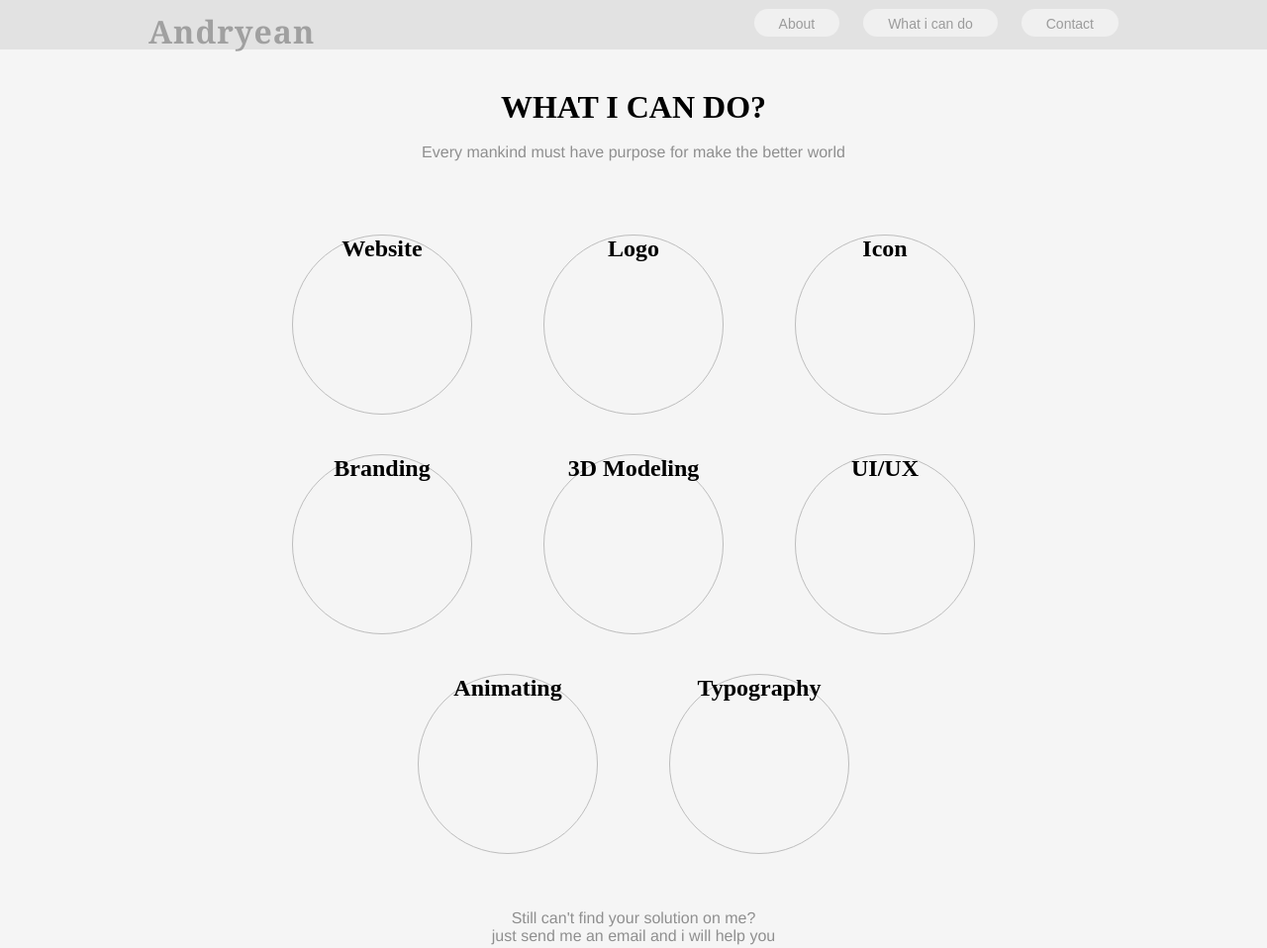
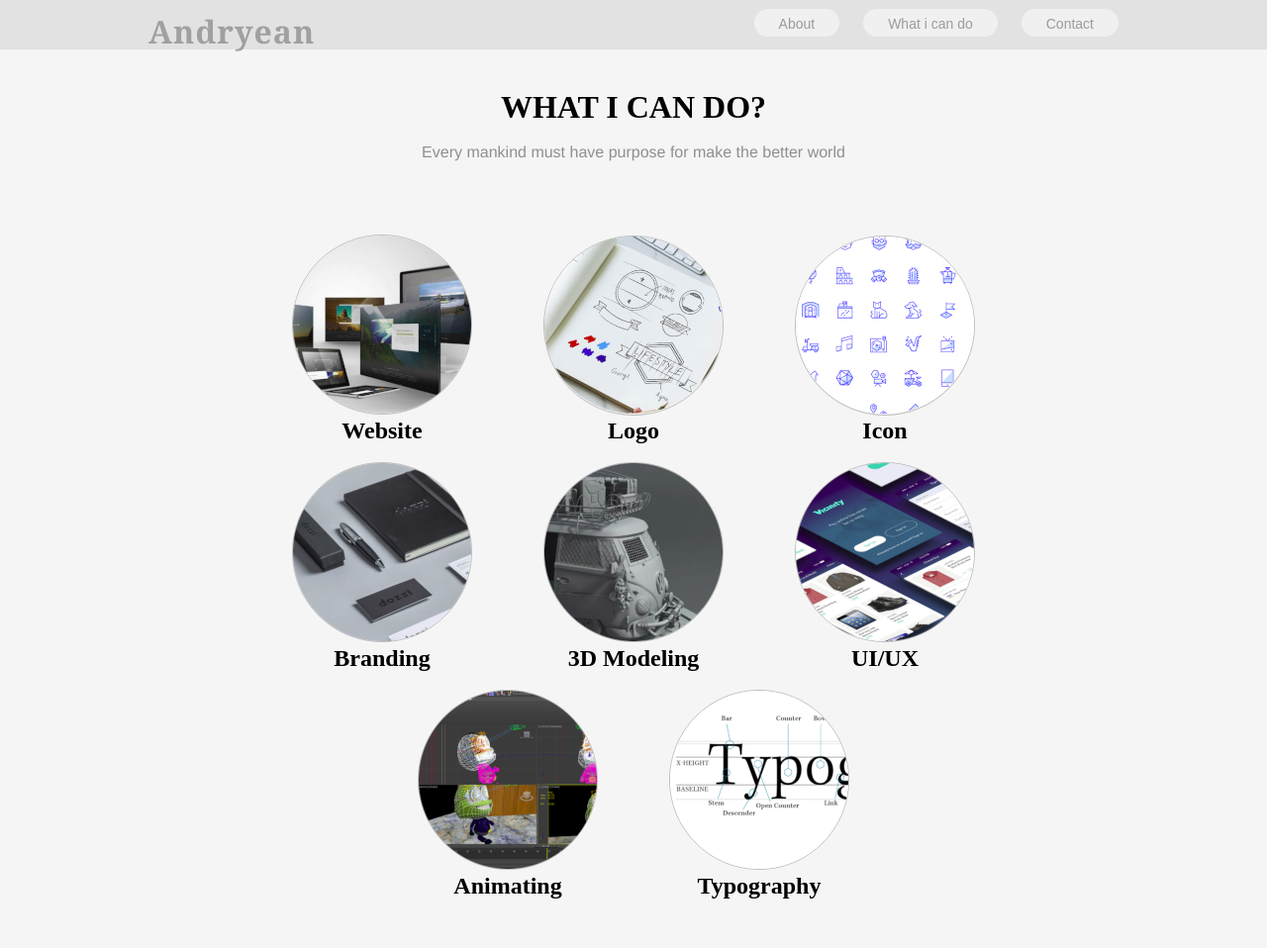
Before and after one commit to Gandryeanb/Gandryeanb.github.io, a plain HTML site: page work.html in a window 1280 px wide. Shown: the top 958 px of the page at 99% size. Drawn offline with Linux system fonts and the light colour scheme.

Commit message:
adding work.html

```diff
--- a/work.html
+++ b/work.html
@@ -27,29 +27,39 @@
                     <br>
                     <br>
                     <div class="boxwork">
+                        <img src="./img/website.png" alt="website">
                         <h2>Website</h2>
                     </div>
                     <div class="boxwork">
+                        <img src="./img/logo.png" alt="logo">
                         <h2>Logo</h2>
                     </div>
                     <div class="boxwork">
+                        <img src="./img/icon.png" alt="Icon">
                         <h2>Icon</h2>
                     </div>
                     <div class="boxwork">
+                        <img src="./img/branding.png" alt="branding">
                         <h2>Branding</h2>
                     </div>
                     <div class="boxwork">
+                        <img src="./img/3dmodeling.png" alt="3D Modeling">
                         <h2>3D Modeling</h2>
                     </div>
                     <div class="boxwork">
+                        <img src="./img/uiux.png" alt="UI/UX">
                         <h2>UI/UX</h2>
                     </div>
                     <div class="boxwork">
+                        <img src="./img/animating.png" alt="Animating">
                         <h2>Animating</h2>
                     </div>
                     <div class="boxwork">
+                        <img src="./img/typo.png" alt="Typography">
                         <h2>Typography</h2>
                     </div>
+                    <br>
+                    <br>
                     <br>
                     <br>
                     <br>
```
